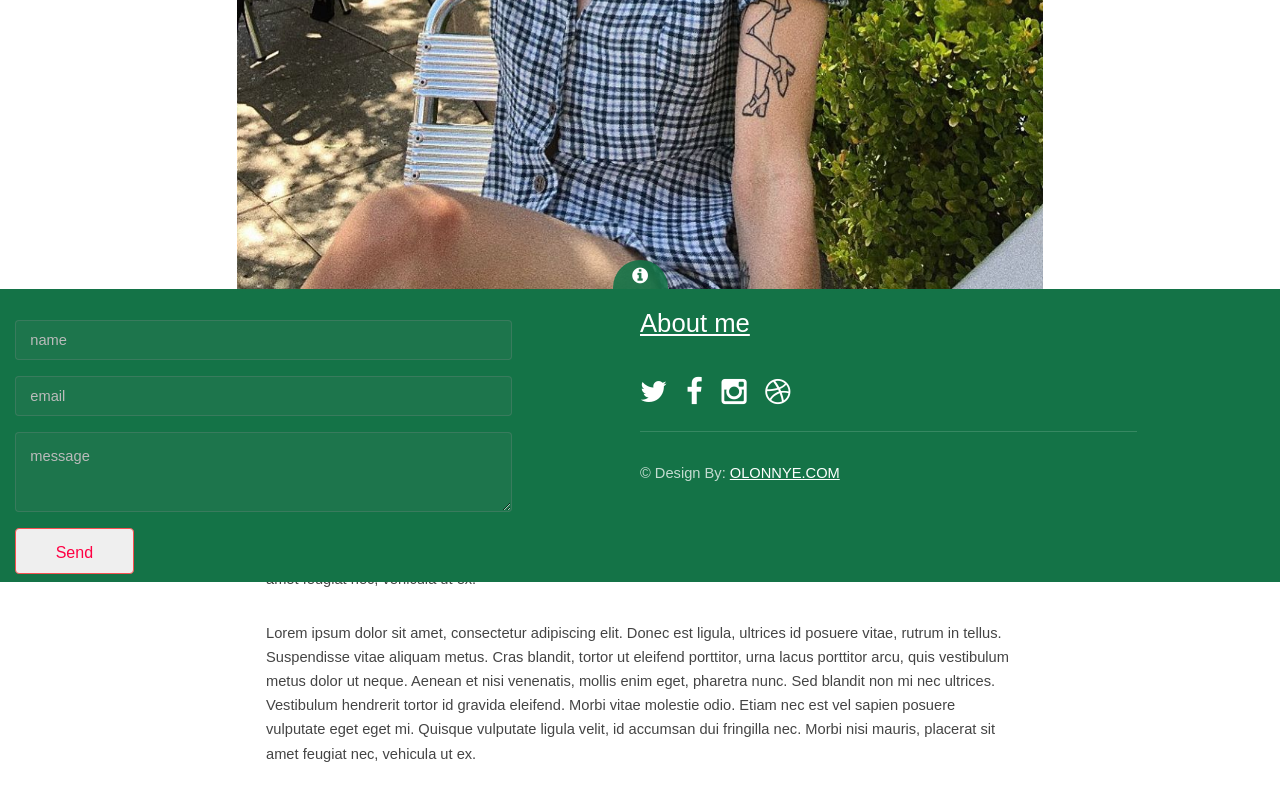
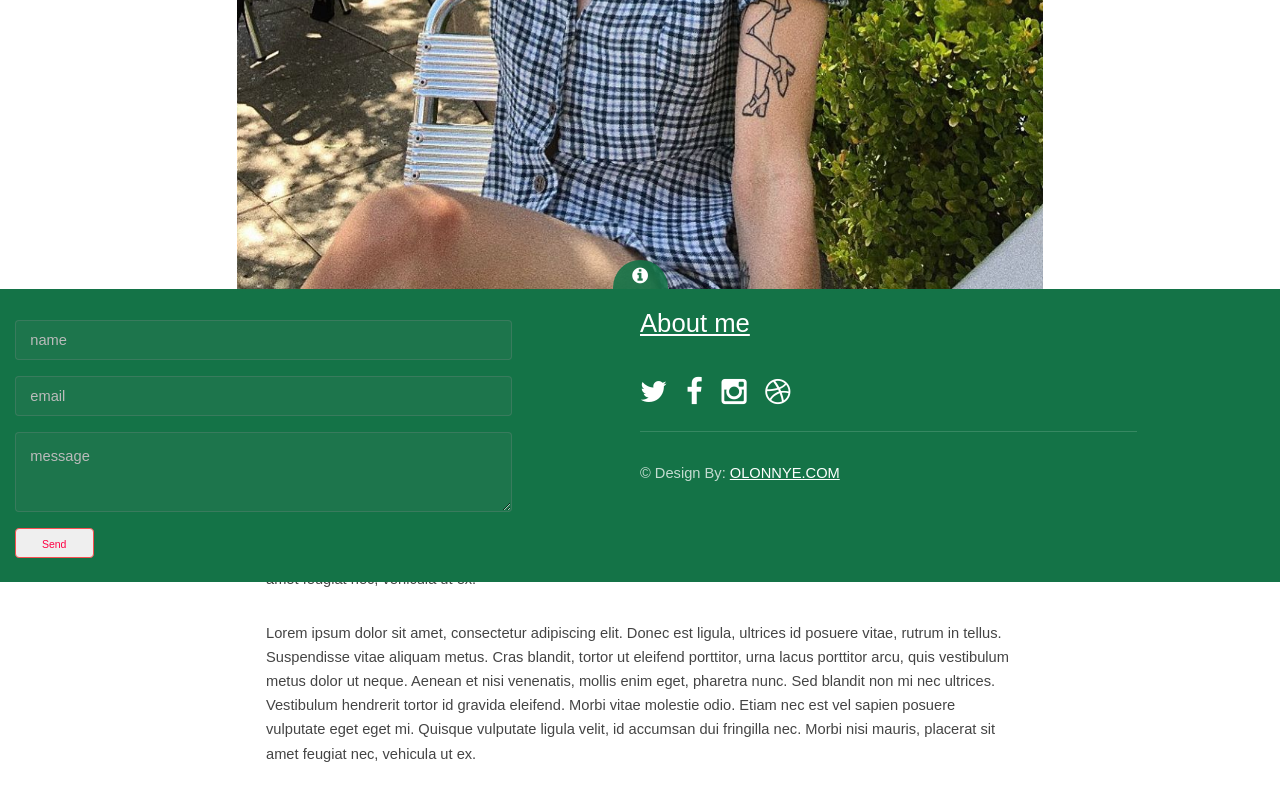
Before and after one commit to boredasfawk/katrina_web, a plain HTML site: page detail1.html in a window 1280 px wide. Shown: the part 511-1311 px from the top of the page. Drawn offline with Linux system fonts and the light colour scheme.

Commit message:
update css

```diff
--- a/assets/css/main.css
+++ b/assets/css/main.css
@@ -1532,7 +1532,7 @@ footer div#padding.content {
 .main-btn {
   color: #f04;
   border: 0.1rem solid #f65151;
-  font-size: 1rem;
+  font-size: 0.657rem;
 }
 
 .main-btn:hover {
```
